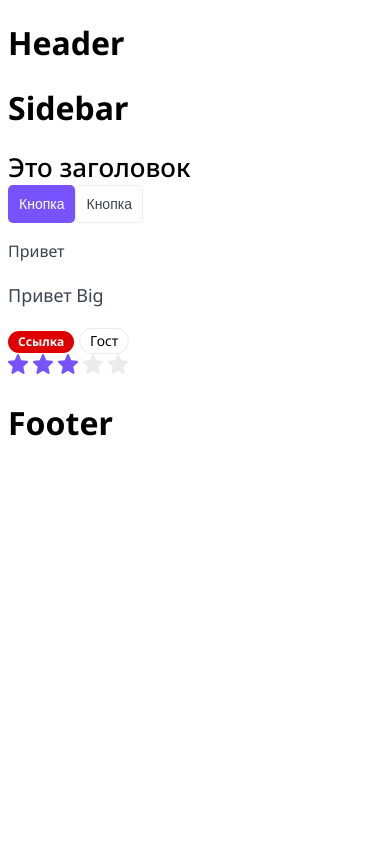
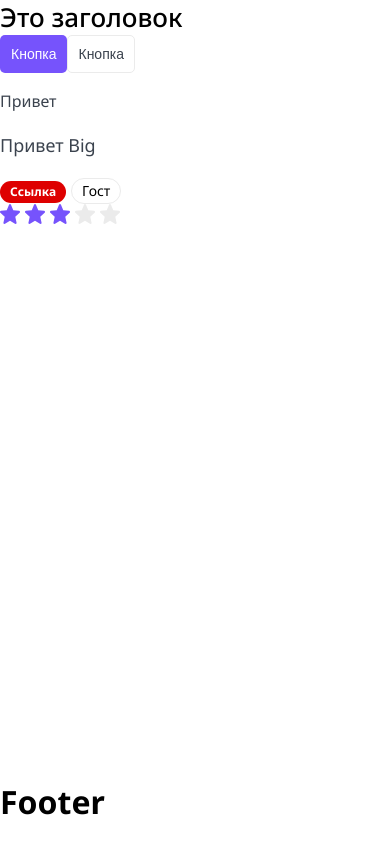
Before and after one commit to fakefedya/nextjs-course, a Next.js app: page / in a window 390 px wide. Built offline with nearby package versions, Linux system fonts and the light colour scheme.

Commit message:
Верстка Layout

```diff
--- a/app/(site)/globals.css
+++ b/app/(site)/globals.css
@@ -10,6 +10,10 @@
 	--green-light: #c8f8e4;
 }
 
+body {
+	margin: 0;
+}
+
 a {
 	text-decoration: none;
 }
--- /dev/null
+++ b/app/(site)/layout.module.css
@@ -0,0 +1,44 @@
+.app {
+	min-height: 100vh;
+	display: grid;
+	grid-template-columns: auto 230px minmax(320px, 1200px) auto;
+	grid-template-rows: auto 1fr auto;
+	grid-template-areas:
+		'. header header .'
+		'. sidebar main .'
+		'footer footer footer footer';
+}
+
+.header {
+	grid-area: header;
+}
+
+.sidebar {
+	grid-area: sidebar;
+}
+
+.main {
+	grid-area: main;
+}
+
+.footer {
+	grid-area: footer;
+}
+
+@media (max-width: 765px) {
+	.app {
+		grid-template-columns: minmax(320px, 1fr);
+		grid-template-areas:
+			'header'
+			'main'
+			'footer';
+	}
+
+	.sidebar {
+		display: none;
+	}
+
+	.header {
+		display: none;
+	}
+}
--- a/app/(site)/layout.tsx
+++ b/app/(site)/layout.tsx
@@ -1,9 +1,12 @@
 import { Noto_Sans } from 'next/font/google'
 
 import './globals.css'
+
 import { Header } from '@/components/layout/Header/Header'
 import { Sidebar } from '@/components/layout/Sidebar/Sidebar'
 import { Footer } from '@/components/layout/Footer/Footer'
+
+import styles from './layout.module.css'
 
 const notoSans = Noto_Sans({
 	subsets: ['cyrillic'],
@@ -17,12 +20,12 @@
 	return (
 		<html lang='ru'>
 			<body className={notoSans.className}>
-				<Header />
-				<main>
-					<Sidebar />
-					{children}
-				</main>
-				<Footer />
+				<div className={styles.app}>
+					<Header className={styles.header} />
+					<Sidebar className={styles.sidebar} />
+					<main className={styles.main}>{children}</main>
+					<Footer className={styles.footer} />
+				</div>
 			</body>
 		</html>
 	)
--- a/components/layout/Footer/Footer.tsx
+++ b/components/layout/Footer/Footer.tsx
@@ -1,5 +1,5 @@
 interface FooterProps {
-	classname?: string
+	className?: string
 }
 
 export function Footer({ ...props }: FooterProps) {
--- a/components/layout/Header/Header.tsx
+++ b/components/layout/Header/Header.tsx
@@ -1,5 +1,5 @@
 interface HeaderProps {
-	classname?: string
+	className?: string
 }
 
 export function Header({ ...props }: HeaderProps) {
--- a/components/layout/Sidebar/Sidebar.tsx
+++ b/components/layout/Sidebar/Sidebar.tsx
@@ -1,5 +1,5 @@
 interface SidebarProps {
-	classname?: string
+	className?: string
 }
 
 export function Sidebar({ ...props }: SidebarProps) {
```
Also changed, not shown: components/layout/Footer/Footer.module.css (added), components/layout/Footer/Footer.module.tsx (deleted), components/layout/Header/Header.module.css (added), components/layout/Header/Header.module.tsx (deleted), components/layout/Sidebar/Sidebar.module.css (added), components/layout/Sidebar/Sidebar.module.tsx (deleted).
